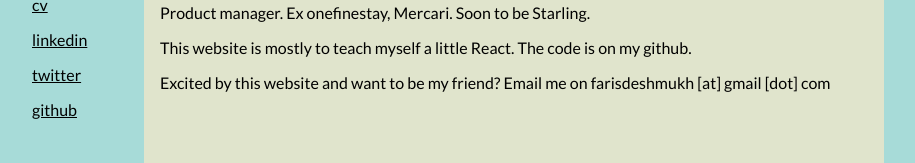
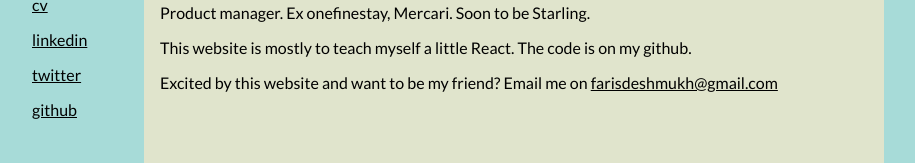
Before and after one commit to farisd/farisdeshmukh, a Next.js app: page / in a window 1280 px wide. Shown: the part 149-312 px from the top of the page, without its empty margins (206-1121 px from the left). Built offline with nearby package versions, Linux system fonts and the light colour scheme.

Commit message:
Proper email address

```diff
--- a/pages/index.jsx
+++ b/pages/index.jsx
@@ -6,7 +6,7 @@ const homePageCopy = `
 
   This website is mostly to teach myself a little React. The code is on my github.
 
-  Excited by this website and want to be my friend? Email me on farisdeshmukh [at] gmail [dot] com
+  Excited by this website and want to be my friend? Email me on farisdeshmukh@gmail.com
 `;
 
 export default () => (
```
